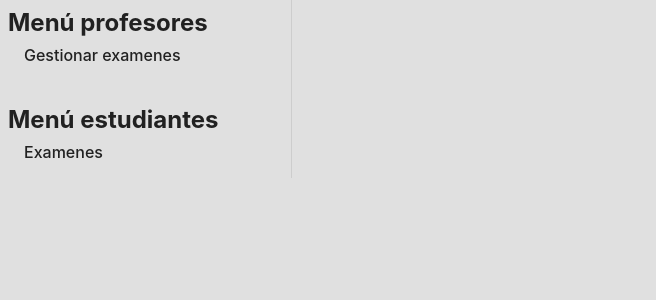
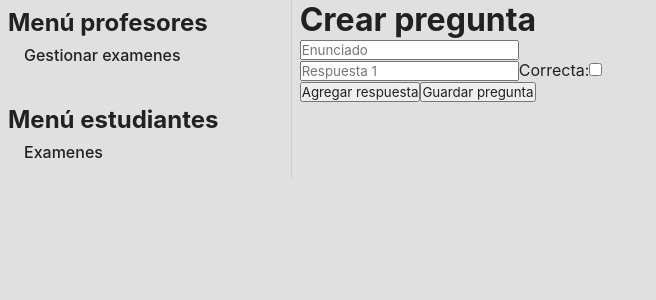
Before and after one commit to ReDAndFel/EduQuiz_Front, a React (Vite) app: page /agregar-pregunta in a window 1280 px wide. Shown: the top 300 px of the page, without its empty margins (0-656 px from the left). Built offline with nearby package versions, Linux system fonts and the light colour scheme.

Commit message:
Se implementó el crear preguntas con respuestas correcta. Además de mandar datos entre componentes con state (mejorar todo)

```diff
--- a/src/components/App/App.jsx
+++ b/src/components/App/App.jsx
@@ -4,6 +4,7 @@ import AsideMenu from '../AsideMenu/AsideMenu'
 import ExamManagement from '../ExamManagement/ExamManagement'
 import QuestionManagement from '../QuestionManagement/QuestionManagement'
 import Exams from '../Exams/Exams'
+import QuestionForm from '../QuestionForm/QuestionForm'
 
 function App() {
   return (
@@ -17,6 +18,8 @@ function App() {
         <Route path="/preguntas" element={<QuestionManagement />} />
         <Route path="/" element={<ExamManagement />} />
         <Route path="/examenes" element={<Exams />} />
+        <Route path="/agregar-pregunta" element={<QuestionForm />} />
+
       </Routes>
 
     </div>
--- a/src/components/ExamManagement/ExamManagement.jsx
+++ b/src/components/ExamManagement/ExamManagement.jsx
@@ -4,7 +4,7 @@ import { useCourse } from "../../hooks/useCourse";
 import { useUniversity } from "../../hooks/useUniversity";
 import { useGroup } from "../../hooks/useGroup";
 import { useTopic } from "../../hooks/useTopic";
-import { useNavigate } from "react-router-dom";
+import { useLocation, useNavigate } from "react-router-dom";
 
 const ExamManagement = () => {
     const { universities, handleChangeUniversity, selectedUniversity } = useUniversity()
@@ -12,11 +12,18 @@ const ExamManagement = () => {
     const { groups, handleChangeGroup, selectedGroup } = useGroup()
     const { topics, handleChangeTopic, selectedTopic } = useTopic()
     const navigate = useNavigate()
+    const { state } = useLocation();
+
+    const handleClickNext = (e) => {
+        navigate('/preguntas', { state: { selectedUniversity, selectedCourse, selectedGroup, selectedTopic } })
+    }
+
 
     return (
         <div className="exam-management-container">
-            <h1>Gestionar examanes</h1>
+            <h1>Crear examen</h1>
             <form className="form" action="">
+                <input type="text" name="title" placeholder="Titulo del examen" />
                 <div className="combobox">
                     <label>Universidad</label>
                     <SelectComponent
@@ -59,7 +66,7 @@ const ExamManagement = () => {
 
                     />
                 </div>
-                <button disabled={selectedTopic != "" ? false : true} onClick={() => navigate("/preguntas")}>Siguiente</button>
+                <button disabled={selectedTopic != "" ? false : true} onClick={() => handleClickNext()}>Siguiente</button>
             </form>
         </div>
     )
--- /dev/null
+++ b/src/components/QuestionForm/QuestionForm.jsx
@@ -0,0 +1,65 @@
+import { useState } from "react";
+import "./QuestionForm.css";
+import { useLocation, useNavigate } from "react-router-dom";
+
+const QuestionForm = () => {
+    const [statement, setStatement] = useState("");
+    const [answers, setAnswers] = useState([{ text: "", isCorrect: false }]);
+    const navigate = useNavigate();
+    const { state } = useLocation();
+    const { questions = [] } = state || {};
+
+    const handleAddAnswer = () => {
+        setAnswers([...answers, { text: "", isCorrect: false }]);
+    };
+
+    const handleAnswerChange = (index, field, value) => {
+        const newAnswers = [...answers];
+        newAnswers[index][field] = value;
+        setAnswers(newAnswers);
+    };
+
+    const handleSubmit = (e) => {
+        e.preventDefault();
+        const newQuestion = { statement, answers };
+        navigate("/preguntas", { state: { questions: [...questions, newQuestion] } });
+    };
+
+    return (
+        <form onSubmit={handleSubmit}>
+            <h1>Crear pregunta</h1>
+            <input
+                type="text"
+                placeholder="Enunciado"
+                value={statement}
+                onChange={(e) => setStatement(e.target.value)}
+            />
+            {answers.map((answer, index) => (
+                <div key={index}>
+                    <input
+                        type="text"
+                        placeholder={`Respuesta ${index + 1}`}
+                        value={answer.text}
+                        onChange={(e) => handleAnswerChange(index, "text", e.target.value)}
+                    />
+                    <label>
+                        Correcta:
+                        <input
+                            type="checkbox"
+                            checked={answer.isCorrect}
+                            onChange={(e) =>
+                                handleAnswerChange(index, "isCorrect", e.target.checked)
+                            }
+                        />
+                    </label>
+                </div>
+            ))}
+            <button type="button" onClick={handleAddAnswer}>
+                Agregar respuesta
+            </button>
+            <button type="submit">Guardar pregunta</button>
+        </form>
+    );
+};
+
+export default QuestionForm;
--- a/src/components/QuestionManagement/QuestionManagement.css
+++ b/src/components/QuestionManagement/QuestionManagement.css
@@ -0,0 +1,5 @@
+.question-management-container{
+    display: flex;
+    flex-direction: column;
+    gap: 1em;
+}
--- a/src/components/QuestionManagement/QuestionManagement.jsx
+++ b/src/components/QuestionManagement/QuestionManagement.jsx
@@ -1,9 +1,48 @@
+import { useEffect, useState } from "react"
 import "./QuestionManagement.css"
+import { useLocation, useNavigate } from "react-router-dom"
 
-const QuestionManagement = () =>{
-    return(
+const QuestionManagement = () => {
+    const [questions, setQuestions] = useState([])
+    const navigate = useNavigate()
+    const { state } = useLocation();
+    const { selectedUniversity, selectedCourse, selectedGroup, selectedTopic } =
+        state || {};
+
+    const handleAddQuestion = () => {
+        navigate('/agregar-pregunta', { state: { questions } });
+    }
+
+    useEffect(() => {
+        if (state?.questions) {
+            setQuestions(state.questions);
+        }
+    }, [state]);
+
+    return (
         <div className="question-management-container">
-            <h1>Gestionar preguntas</h1>
+            <h1>Preguntas</h1>
+            <h3>{selectedUniversity}</h3>
+            <h3>{selectedCourse}</h3>
+            <h3>{selectedGroup}</h3>
+            <h3>{selectedTopic}</h3>
+            <div className="questions-container">
+                {questions.map((question, index) => (
+                    <div key={index} className="question-card">
+                        <h3>{question.statement}</h3>
+                        <ul>
+                            {question.answers.map((answer, answerIndex) => (
+                                <li key={answerIndex}>
+                                    {answer.text} {answer.isCorrect ? '(Correcta)' : '(Incorrecta)'}
+                                </li>
+                            ))}
+                        </ul>
+                    </div>
+                ))}
+            </div>
+
+            <button onClick={handleAddQuestion}>Agregar pregunta</button>
+            <button>Guardar preguntas</button>
         </div>
     )
 }
```
Also changed, not shown: src/components/QuestionForm/QuestionForm.css (added).
